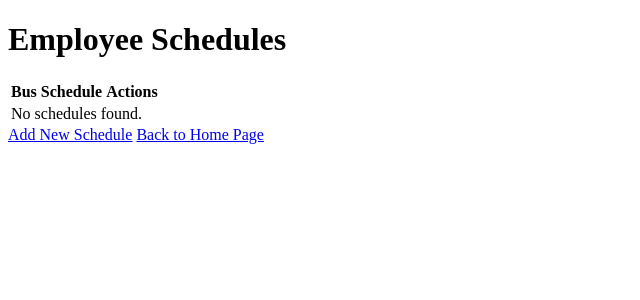
After one commit to jannahlovelle/BMS, a Django app: page /employee_schedule/ in a window 1280 px wide. The commit adds this page. Shown: the top 300 px of the page, without its empty margins (0-640 px from the left). Run offline with Django 4.2, Linux system fonts and the light colour scheme; a user stored in the database is signed in; data comes from the database, SQL or seed files in the repository; both versions use the stored data as it was after the commit.

Commit message:
Adding Employee Schedule List

```diff
--- /dev/null
+++ b/bms_app/templates/employee_schedule_list.html
@@ -0,0 +1,38 @@
+<!DOCTYPE html>
+<html lang="en">
+<head>
+    <meta charset="UTF-8">
+    <title>Employee Schedules</title>
+</head>
+<body>
+    <h1>Employee Schedules</h1>
+    <table>
+        <thead>
+            <tr>
+                <th>Bus</th>
+                <th>Schedule</th>
+                <th>Actions</th>
+            </tr>
+        </thead>
+        <tbody>
+            {% for schedule in schedules %}
+                <tr>
+                    <td>{{ schedule.bus.plate_number }}</td>
+                    <td>{{ schedule.departure_time|date:"H:i" }}</td>
+                    <td>
+                        <a href="{% url 'edit_schedule' schedule.sched_id %}">Edit</a> |
+                        <a href="{% url 'delete_schedule' schedule.sched_id %}">Delete</a>
+                    </td>
+                </tr>
+            {% empty %}
+                <tr>
+                    <td colspan="3">No schedules found.</td>
+                </tr>
+            {% endfor %}
+        </tbody>
+    </table>
+
+    <a href="{% url 'add_employee_schedule' %}">Add New Schedule</a> <!-- Adjusted link -->
+    <a href="{% url 'home_page' %}">Back to Home Page</a> <!-- Adjusted link -->
+</body>
+</html>
--- a/bms_app/templates/home_page.html
+++ b/bms_app/templates/home_page.html
@@ -5,7 +5,7 @@
     <meta name="viewport" content="width=device-width, initial-scale=1.0">
     <title>BMS-MainPage</title>
     {% load static %}
-    <link rel="stylesheet" href="{% static 'home.css' %}">
+    <<link rel="stylesheet" href="{% static 'css/home.css' %}">
 </head>
 <body>
     <!-- Navbar Section -->
@@ -30,6 +30,9 @@
         <a href="{% url 'bus_list' %}"><button class="tab-btn active">Buses</button></a>
         <a href="{% url 'schedule_list' %}"><button class="tab-btn">Bus Schedules</button></a>
         <a href="{% url 'repair_list' %}"><button class="tab-btn">Active Repairs</button></a>
+        <a href="{% url 'employee_schedule' %}">
+            <button class="tab-btn">Employee Schedules</button> <!-- Link to employee schedule page -->
+        </a> <!-- Not Permanent kay sa Employee ni diri, subset dapat ni sa employee -->
     </div>
 
     <!-- Search and Add Section -->
--- a/bms_app/urls.py
+++ b/bms_app/urls.py
@@ -34,6 +34,9 @@ urlpatterns = [
     path('schedules/', views.schedule_list, name='schedule_list'),  # Optional: Separate schedule list view
     path('repairs/', views.repair_list, name='repair_list'),  # Optional: Separate repair list view
     # Add other URL patterns as needed
+    # New Url's
+    path('employee_schedule/', views.employee_schedule_list, name='employee_schedule'),
+    path('add_employee_schedule/', views.add_employee_schedule, name='add_employee_schedule'),
 ]
 
 if settings.DEBUG:
--- a/bms_app/views.py
+++ b/bms_app/views.py
@@ -191,6 +191,41 @@ def delete_schedule(request, sched_id):
         return redirect('schedule_list')  # Redirect after deletion
     return render(request, 'confirm_delete_schedule.html', {'object': schedule})
 
+# Employee Sched
+#@login_required
+#def employee_schedule(request, employee_id):
+    employee = get_object_or_404(Employee, employee_id=employee_id, user=request.user)
+    schedules = Schedule.objects.filter(employee=employee)  # Assuming a foreign key in Schedule to Employee
+
+    context = {
+        'employee': employee,
+        'schedules': schedules,
+    }
+    return render(request, 'employee_schedule.html', context)
+
+# Employee Sched List
+@login_required
+def employee_schedule_list(request):
+    schedules = Schedule.objects.filter(bus__user=request.user)  # Adjust this if you want more filters
+    return render(request, 'employee_schedule_list.html', {
+        'schedules': schedules,
+    })
+
+# Add a employee sched
+@login_required
+def add_employee_schedule(request):
+    if request.method == "POST":
+        form = ScheduleForm(request.POST)
+        if form.is_valid():
+            form.save()  # Save the schedule without linking to an employee
+            return redirect('employee_schedule_list')  # Redirect to the schedule list
+    else:
+        form = ScheduleForm()  # Initialize empty form
+
+    return render(request, 'add_employee_schedule.html', {
+        'form': form,
+    })
+
 # Create a repair
 def add_repair(request):
     if request.method == 'POST':
```
Also changed, not shown: bms_app/forms.py (+13 -0 lines), bms_app/templates/add_employee_schedule.html (added, +18 -0 lines), bms_app/templates/home_page_schedule.html (line endings or trailing spaces), db.sqlite3.
